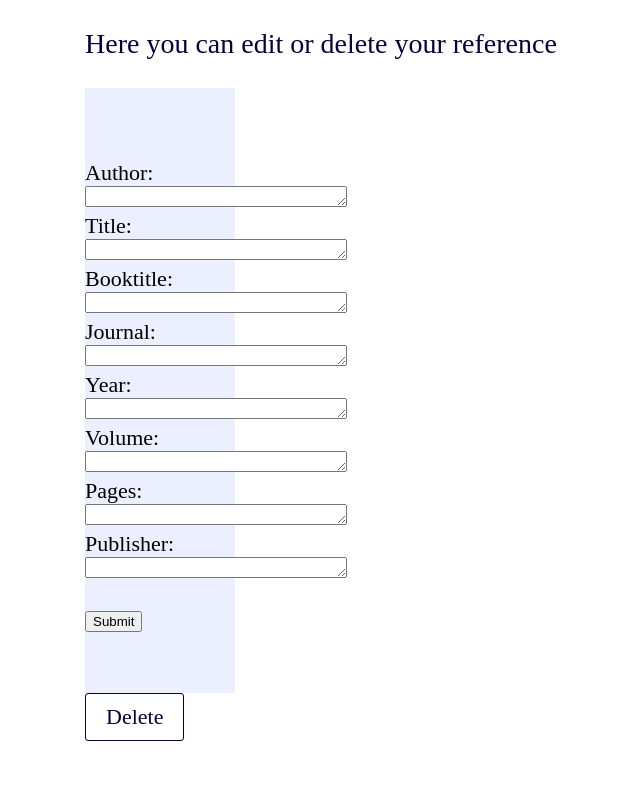
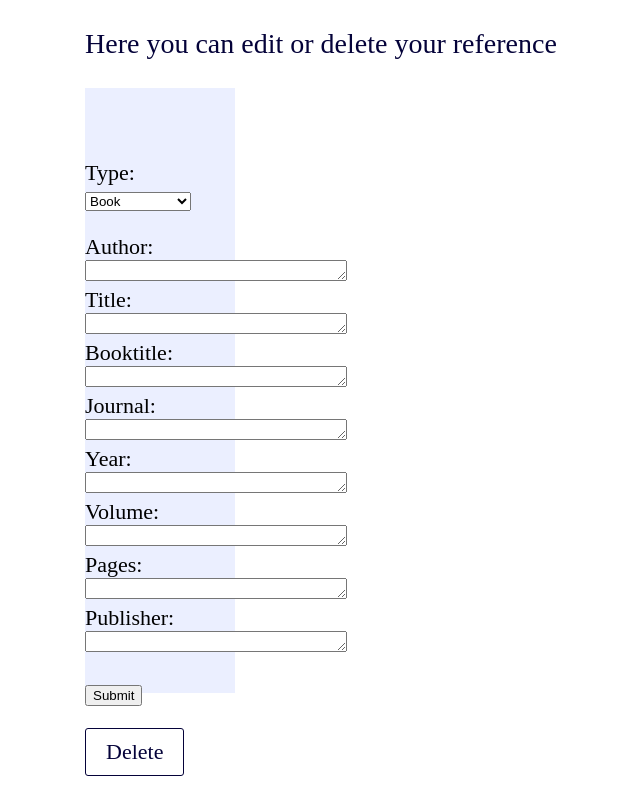
Before and after one commit to Jouchef/ohtu_kandi_viitteet, a Flask app: page /edit_reference in a window 1280 px wide. Shown: the whole page, without its empty margins (155-795 px from the left). Run offline with Flask 3, Linux system fonts and the light colour scheme.

Commit message:
frontend

```diff
--- a/src/routes.py
+++ b/src/routes.py
@@ -37,3 +37,23 @@ def edit_reference():
     # pitää hakea halutun viitteen tiedot tietokannasta! -> tallenna tiedot listaan "info=[]"
     # info=info
     return render_template("edit.html")
+
+
+@app.route("/make_changes", methods=["GET", "POST"])
+def make_changes():
+    author = request.form["name"]
+    title = request.form["title"]
+    book_title = request.form["book_title"]
+    journal = request.form["journal"]
+    year = request.form["year"]
+    volume = request.form["volme"]
+    pages = request.form["pages"]
+    publisher = request.form["publisher"]
+    sql_queries.make_changes(
+        author, title, book_title, journal, year, volume, pages, publisher)
+    return render_template("index.html")
+
+
+@app.route("/delete_reference", methods=["GET", "POST"])
+def delete_reference():
+    pass
--- a/src/static/edit.css
+++ b/src/static/edit.css
@@ -23,7 +23,8 @@ body {
 
 .linkstyle {
 
-    display: inline-block;
+    margin-top: 35px;
+    display: inline-flex;
     padding: 10px 20px;
 
     border: 1px solid rgb(4, 2, 57);
--- a/src/templates/edit.html
+++ b/src/templates/edit.html
@@ -15,6 +15,16 @@
 
     <div class="reference">
         <form action="/make_changes" method="post">
+
+            <p>Type:
+                <br>
+                <select name="ra" required>
+                    <option value="Book">Book</option>
+                    <option value="Article">Article</option>
+                    <option value="Inproceedings">Inproceedings</option>
+                </select>
+            </p>
+
             <p>
                 Author: <textarea name="name" rows="1" cols="30" value="default value" required></textarea>
                 Title: <textarea name="title" rows="1" cols="30" value="default value" required></textarea>
--- a/src/templates/form.html
+++ b/src/templates/form.html
@@ -4,7 +4,7 @@
     <meta charset="UTF-8">
     <meta name="viewport" content="width=device-width, initial-scale=1.0">
     <link rel="stylesheet" href="static/form.css">
-    <title>insert title here</title>
+    <title>Reference app</title>
 </head>
 
 <body>
--- a/src/templates/index.html
+++ b/src/templates/index.html
@@ -32,10 +32,9 @@
         <p><b>Publisher:</b> {{ i[8] }} </p>
         {% endfor %}
         {% endif %}
+
+        <a href="/edit_reference" class="linkstyle">Edit</a>
     </div>
-
-    <a href="/edit_reference" class="linkstyle">Edit</a>
-
 
     {{ author }}, {{ title }}, {{ book_title }}, {{ journal }},{{ year }},{{ volume }},{{ pages }}, {{ publisher }}
 </body>
```
